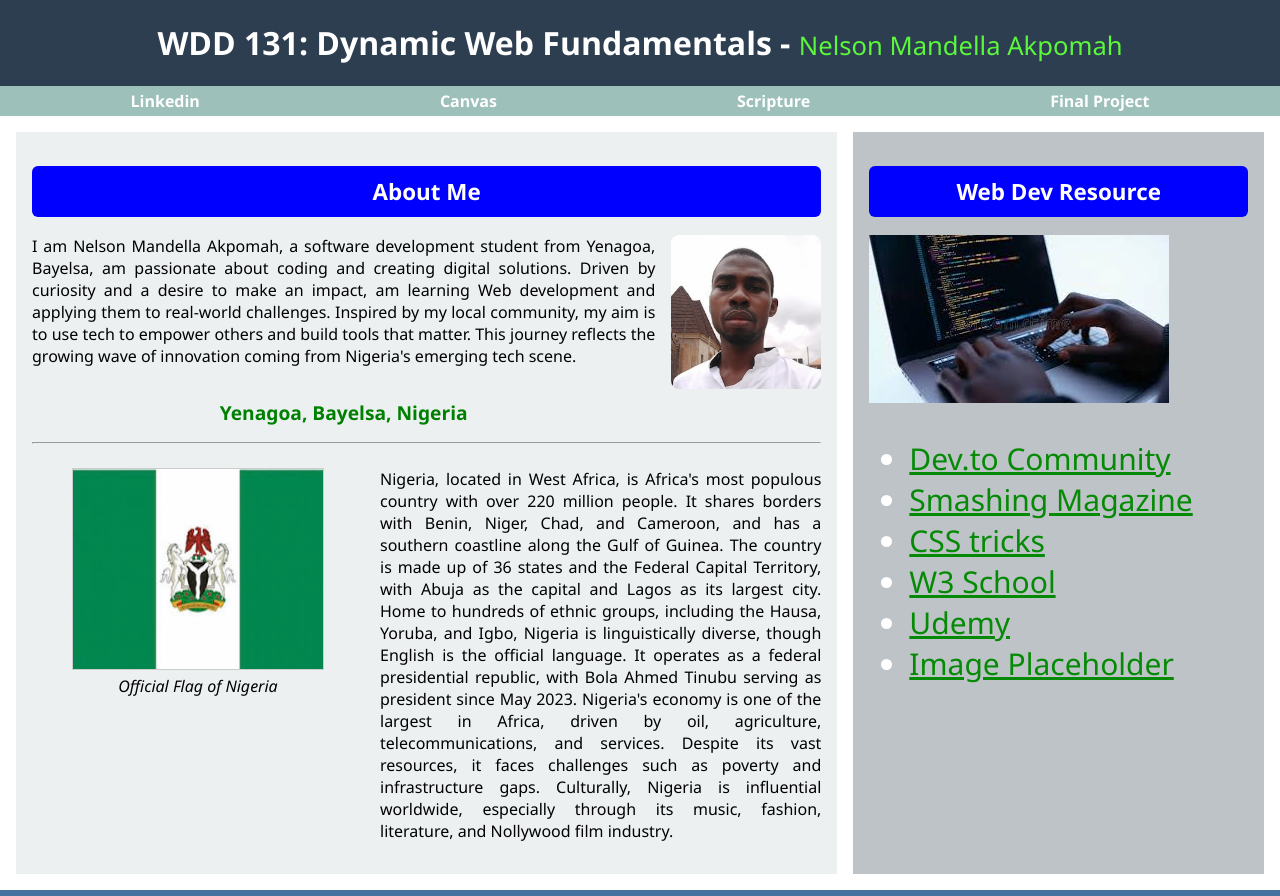
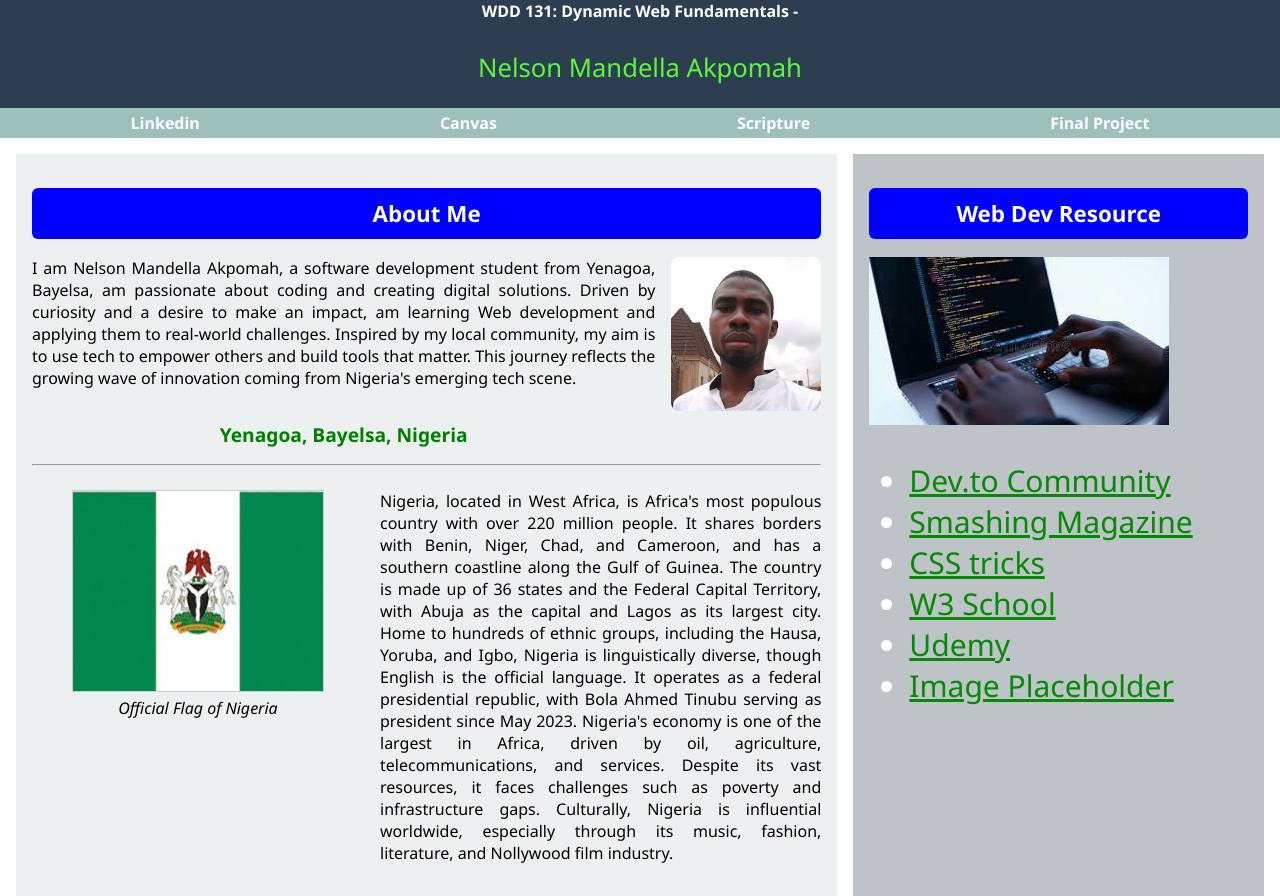
Before and after one commit to mandellasly1/wdd131, a plain HTML site: page index.html in a window 1280 px wide. Shown: the top 896 px of the page. Drawn offline with Linux system fonts and the light colour scheme; a script that the page names is missing.

Commit message:
well done

```diff
--- a/index.html
+++ b/index.html
@@ -11,8 +11,8 @@
 </head>
 <body>
   <header>
-    <span id="WDD 131: Dynamic Web Fundamentals"></span>
-    <h1> WDD 131: Dynamic Web Fundamentals -
+    <span id="course-title"> WDD 131: Dynamic Web Fundamentals - </span>
+    <h1>
     <span class="highlight"> Nelson Mandella Akpomah </span>
     </h1>
     <nav class="nav-block">
```
